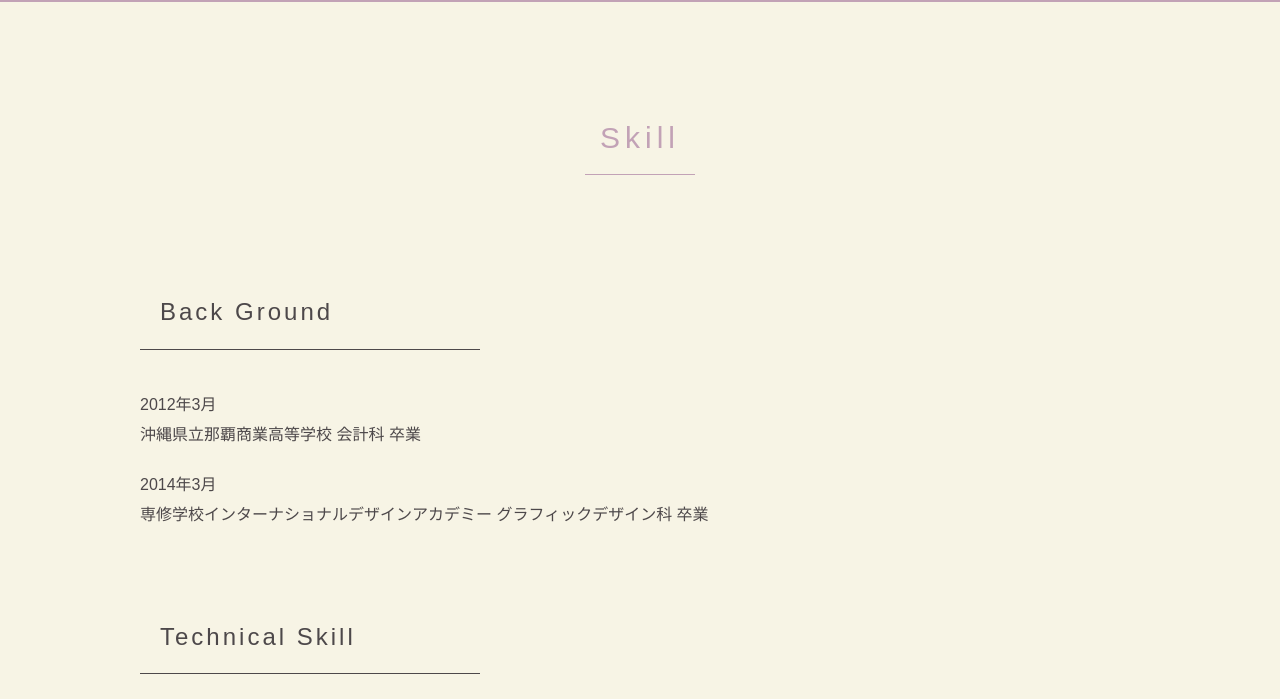
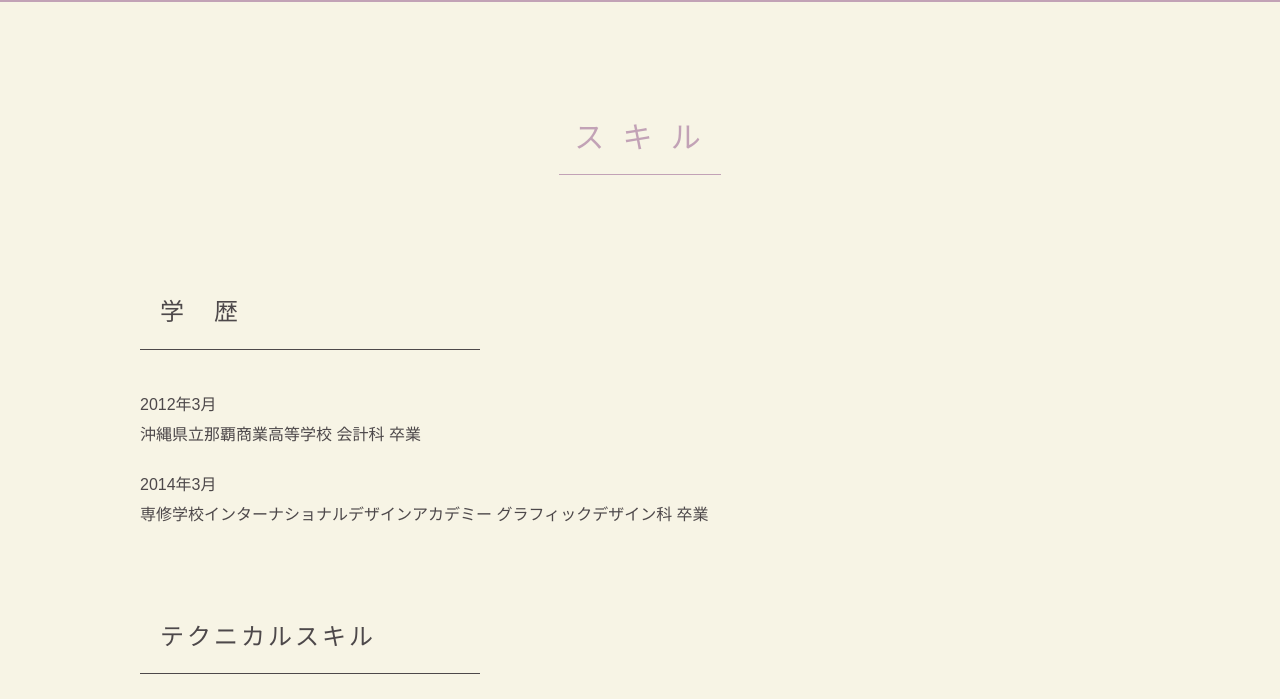
Before and after one commit to snail-910/sweet_snail, a plain HTML site: page skill.html in a window 1280 px wide. Shown: the part 98-797 px from the top of the page. Drawn offline with nearby package versions, Linux system fonts and the light colour scheme.

Commit message:
Update skill.html

```diff
--- a/skill.html
+++ b/skill.html
@@ -50,11 +50,11 @@
 
 
     <section id="title">
-        <h2>Skill</h2>
+        <h2>ス キ ル</h2>
     </section>
 
     <section id="back_ground">
-        <h3>Back Ground</h3>
+        <h3>学　歴</h3>
         <div class="gakureki">
             <p>2012年3月<br>
                 沖縄県立那覇商業高等学校 会計科 卒業
@@ -66,7 +66,7 @@
     </section>
 
     <section id="technical_skill">
-        <h3>Technical Skill</h3>
+        <h3>テクニカルスキル</h3>
 
         <div class="level">
             <div class="star"><p>★★★★</p><p>-----</p><p>実務経験あり。基本から応用まで、難なく使いこなせます。</p></div>
@@ -161,7 +161,7 @@
     </section>
 
     <section id="qualification">
-        <h3>Qualification（資格）</h3>
+        <h3>資　格</h3>
         <div class="shikaku">
             <p>日本商工会議所主催 簿記検定 2級<br>
                 (2010年11月)
```
